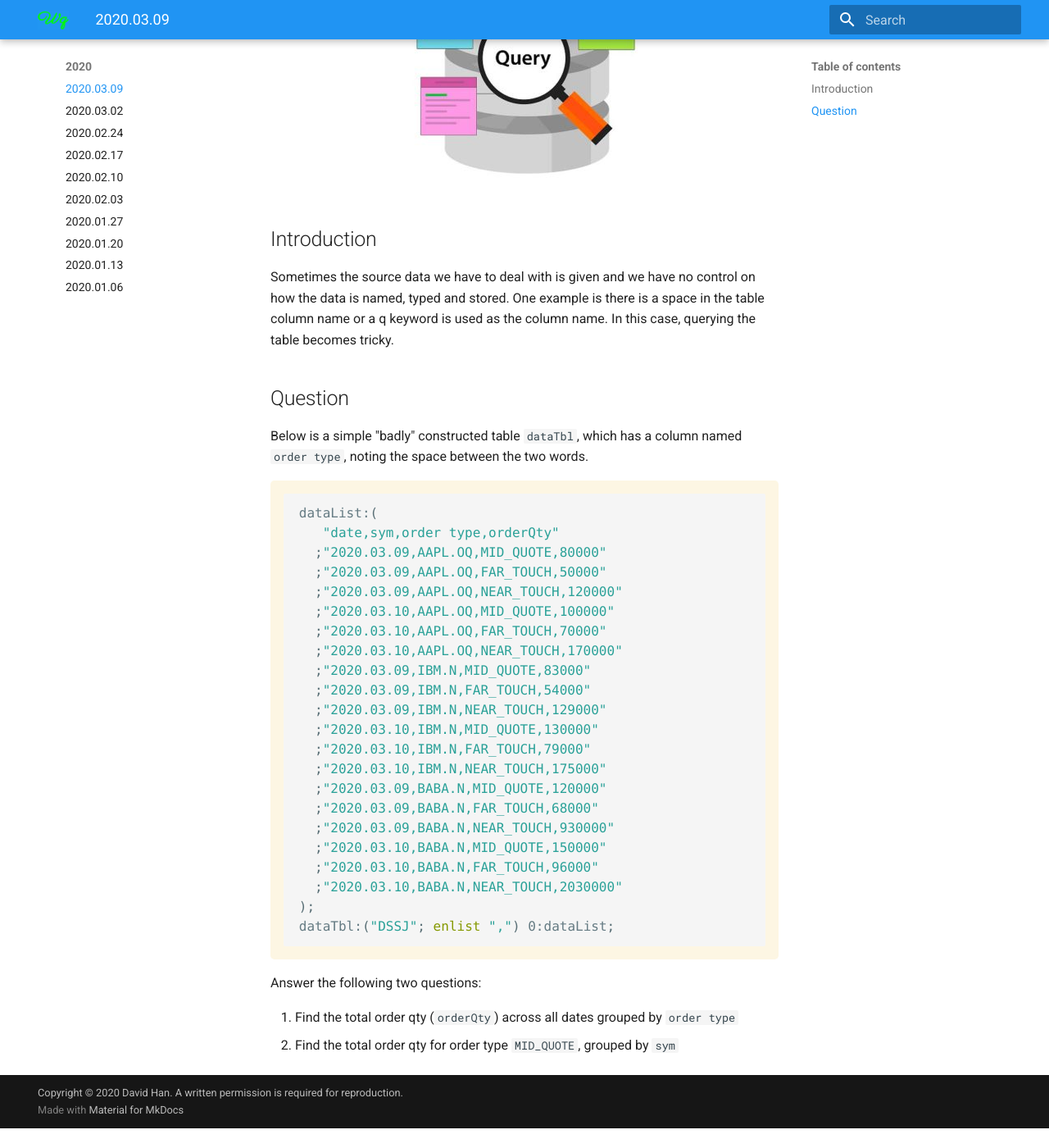
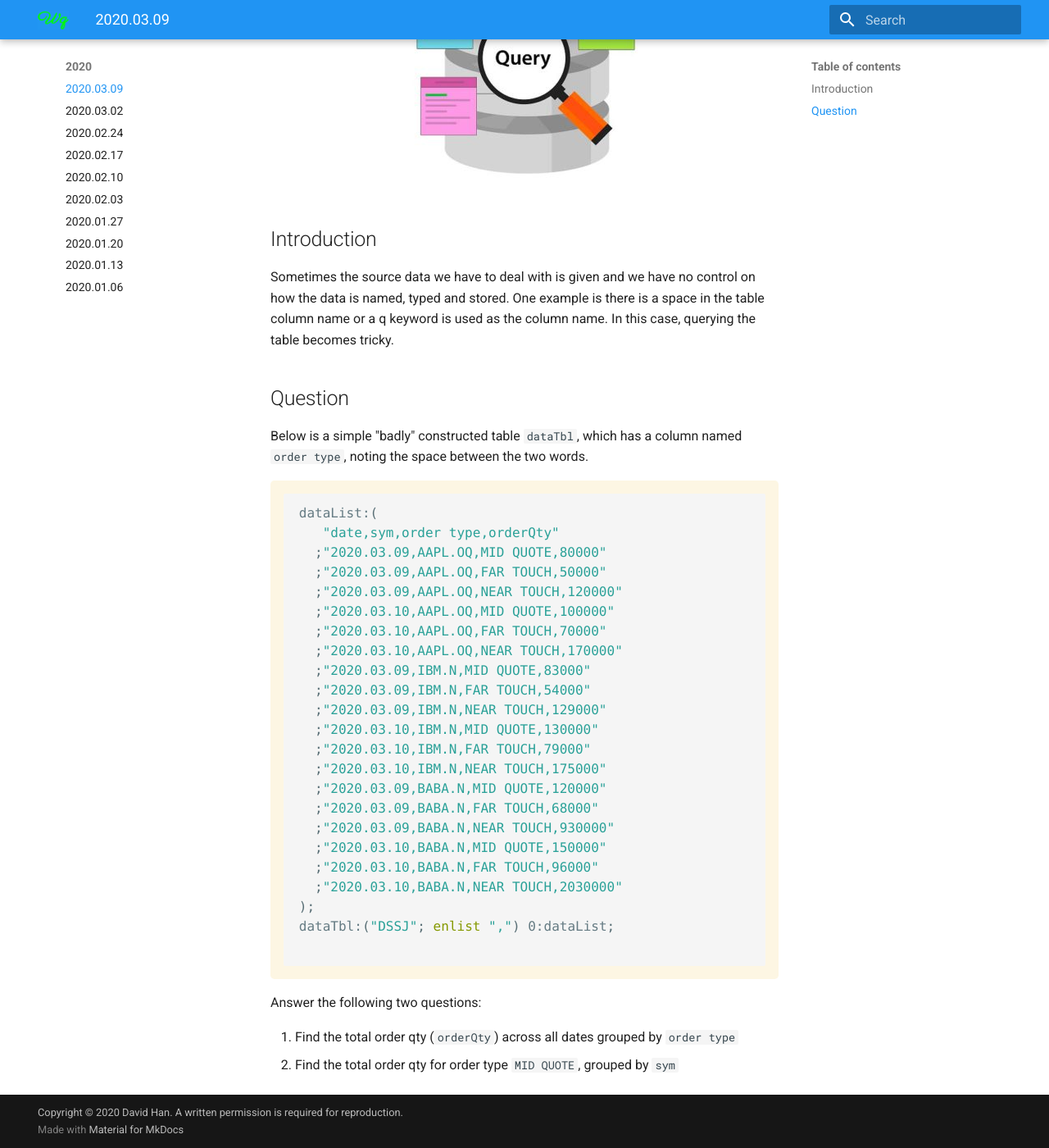
Before and after one commit to dpkwhan/weeklyq, an MkDocs documentation site: the page built from docs/2020/2020.03.09.md, in a window 1280 px wide and 1400 px high, scrolled down 275 px. Shown: the whole window at 82% size. Built offline with MkDocs 1.6.1 and Material for MkDocs 9.7.7, drawn with Linux system fonts in a browser that asks for light colours; nearby versions of some CDN libraries; comment, search, counter and statistics services are not loaded; before the commit the page ends 1651 px from its top, so only the background shows below that.

Commit message:
Update data

````diff
--- a/docs/2020/2020.03.09.md
+++ b/docs/2020/2020.03.09.md
@@ -6,35 +6,37 @@
 ## Introduction
 Sometimes the source data we have to deal with is given and we have no control on how the data is named, typed and stored. One example is there is a space in the table column name or a q keyword is used as the column name. In this case, querying the table becomes tricky.
 
+
 ## Question
 Below is a simple "badly" constructed table ``dataTbl``, which has a column named ``order type``, noting the space between the two words.
 
 ```q
 dataList:(
    "date,sym,order type,orderQty"
-  ;"2020.03.09,AAPL.OQ,MID_QUOTE,80000"
-  ;"2020.03.09,AAPL.OQ,FAR_TOUCH,50000"
-  ;"2020.03.09,AAPL.OQ,NEAR_TOUCH,120000"
-  ;"2020.03.10,AAPL.OQ,MID_QUOTE,100000"
-  ;"2020.03.10,AAPL.OQ,FAR_TOUCH,70000"
-  ;"2020.03.10,AAPL.OQ,NEAR_TOUCH,170000"
-  ;"2020.03.09,IBM.N,MID_QUOTE,83000"
-  ;"2020.03.09,IBM.N,FAR_TOUCH,54000"
-  ;"2020.03.09,IBM.N,NEAR_TOUCH,129000"
-  ;"2020.03.10,IBM.N,MID_QUOTE,130000"
-  ;"2020.03.10,IBM.N,FAR_TOUCH,79000"
-  ;"2020.03.10,IBM.N,NEAR_TOUCH,175000"
-  ;"2020.03.09,BABA.N,MID_QUOTE,120000"
-  ;"2020.03.09,BABA.N,FAR_TOUCH,68000"
-  ;"2020.03.09,BABA.N,NEAR_TOUCH,930000"
-  ;"2020.03.10,BABA.N,MID_QUOTE,150000"
-  ;"2020.03.10,BABA.N,FAR_TOUCH,96000"
-  ;"2020.03.10,BABA.N,NEAR_TOUCH,2030000"
+  ;"2020.03.09,AAPL.OQ,MID QUOTE,80000"
+  ;"2020.03.09,AAPL.OQ,FAR TOUCH,50000"
+  ;"2020.03.09,AAPL.OQ,NEAR TOUCH,120000"
+  ;"2020.03.10,AAPL.OQ,MID QUOTE,100000"
+  ;"2020.03.10,AAPL.OQ,FAR TOUCH,70000"
+  ;"2020.03.10,AAPL.OQ,NEAR TOUCH,170000"
+  ;"2020.03.09,IBM.N,MID QUOTE,83000"
+  ;"2020.03.09,IBM.N,FAR TOUCH,54000"
+  ;"2020.03.09,IBM.N,NEAR TOUCH,129000"
+  ;"2020.03.10,IBM.N,MID QUOTE,130000"
+  ;"2020.03.10,IBM.N,FAR TOUCH,79000"
+  ;"2020.03.10,IBM.N,NEAR TOUCH,175000"
+  ;"2020.03.09,BABA.N,MID QUOTE,120000"
+  ;"2020.03.09,BABA.N,FAR TOUCH,68000"
+  ;"2020.03.09,BABA.N,NEAR TOUCH,930000"
+  ;"2020.03.10,BABA.N,MID QUOTE,150000"
+  ;"2020.03.10,BABA.N,FAR TOUCH,96000"
+  ;"2020.03.10,BABA.N,NEAR TOUCH,2030000"
 );
 dataTbl:("DSSJ"; enlist ",") 0:dataList;
+
 ```
 
 Answer the following two questions:
 
 1. Find the total order qty (``orderQty``) across all dates grouped by ``order type``
-2. Find the total order qty for order type ``MID_QUOTE``, grouped by ``sym``
+2. Find the total order qty for order type ``MID QUOTE``, grouped by ``sym``
````
